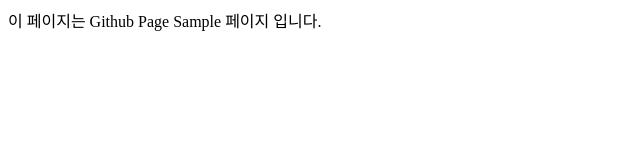
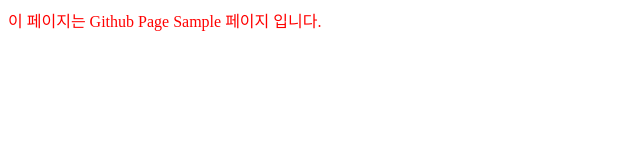
Before and after one commit to dbbak/web_design, a plain HTML site: page index.html in a window 1280 px wide. Shown: the whole page, without its empty margins (0-640 px from the left). Drawn offline with Linux system fonts and the light colour scheme.

Commit message:
change text color
add css

```diff
--- a/index.html
+++ b/index.html
@@ -2,9 +2,10 @@
 <html>
  <head>
    <title>Test Page</title>
+     <link rel="stylesheet" href="style.css">
  </head>
 
  <body>
-  <div>이 페이지는 Github Page Sample 페이지 입니다.</div>
+  <div class="text">이 페이지는 Github Page Sample 페이지 입니다.</div>
  </body>
 </html>
--- /dev/null
+++ b/style.css
@@ -0,0 +1,3 @@
+.text {
+    color:red;
+}
```
